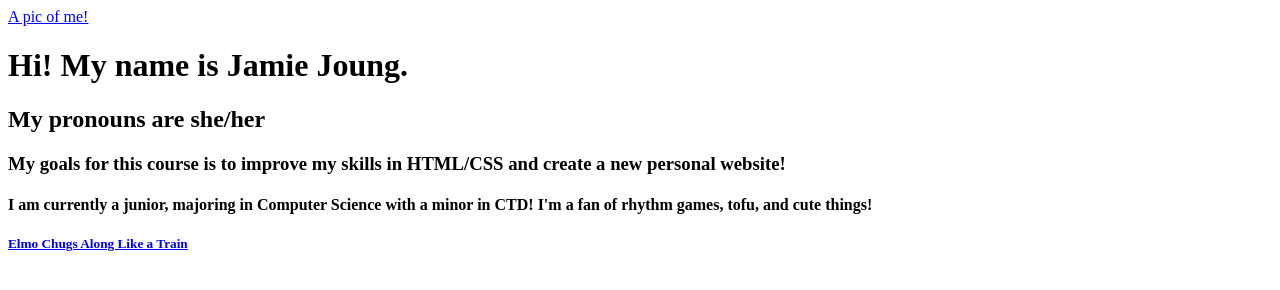
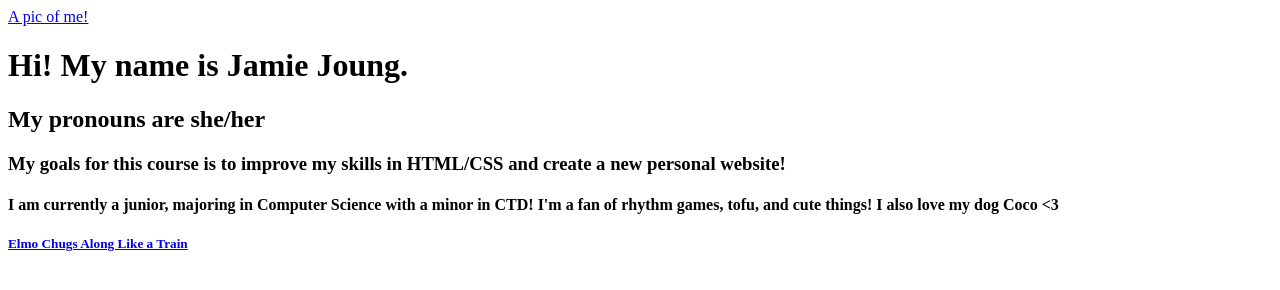
Before and after one commit to jamjoung/jamjoung.github.io, a plain HTML site: page index.html in a window 1280 px wide. Drawn offline with Linux system fonts and the light colour scheme.

Commit message:
Assignment 2
Added new index.html

```diff
--- a/index.html
+++ b/index.html
@@ -7,7 +7,7 @@
          <h1>Hi! My name is Jamie Joung. </h1>
          <h2>My pronouns are she/her</h2>
          <h3>My goals for this course is to improve my skills in HTML/CSS and create a new personal website!</h3>
-         <h4>I am currently a junior, majoring in Computer Science with a minor in CTD! I'm a fan of rhythm games, tofu, and cute things!</h4>
+         <h4>I am currently a junior, majoring in Computer Science with a minor in CTD! I'm a fan of rhythm games, tofu, and cute things! I also love my dog Coco <3 </h4>
 
          <h5><a href="https://www.youtube.com/watch?v=eXKzyJdghDo&ab_channel=ThatsRandom">Elmo Chugs Along Like a Train</a></h5>
      </body>
```
